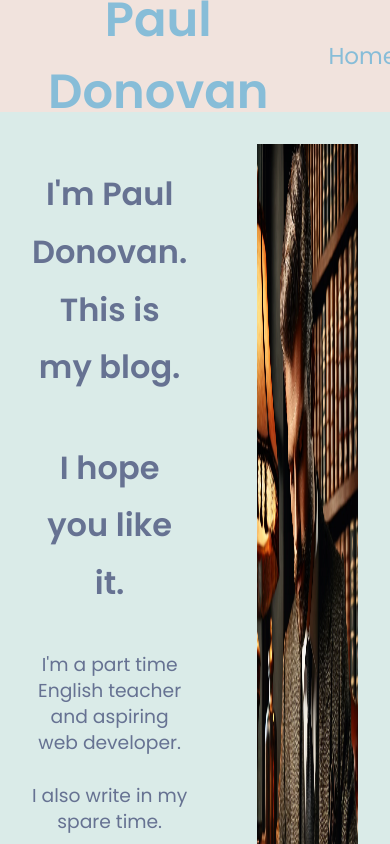
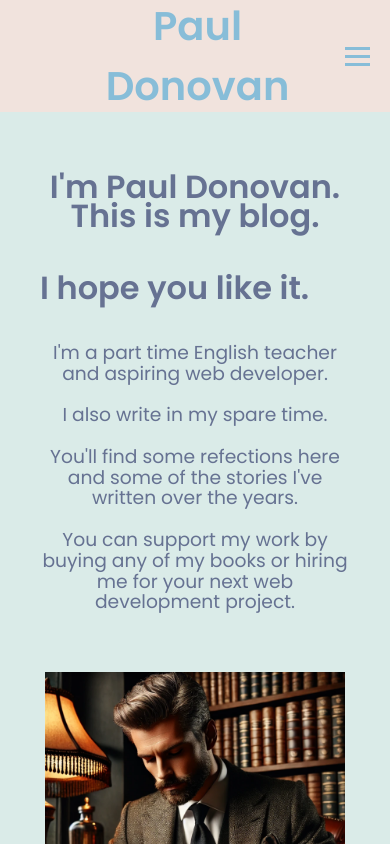
Before and after one commit to paulmatdonovan/pauldonovanblog, a React (Create React App) app: page / in a window 390 px wide. Shown: the top 844 px of the page. Built offline with nearby package versions, Linux system fonts and the light colour scheme.

Commit message:
added some responsive design Home

```diff
--- a/src/Components/Navbar/Navbar.css
+++ b/src/Components/Navbar/Navbar.css
@@ -1,19 +1,20 @@
 .navbar{
-    background:   #f1e3dd;
+    background:#f1e3dd;
     font-family: "Poppins";
     display: flex;
     align-items: center;
     gap: 10px;
     justify-content: space-between;
     max-height: 7em;
+    padding: 0 20px;
     /* width: 100vw; */
 }
 
 .nav-logo h1{
-font-weight: 600;
-padding-left: 1em;
-font-size: 3em;
-color:#87bdd8;
+    font-weight: 600;
+    padding-left: 1em;
+    font-size: 2.5em;
+    color:#87bdd8;
 }
 .nav-menu{
     color:#87bdd8;
@@ -23,11 +24,74 @@ color:#87bdd8;
     gap: 25px;
     justify-content: center;
     padding-right: 1.2em;
+    list-style: none;
+    margin: 0;
+}
+.nav-menu a{
+    text-decoration: none;
+    color:#87bdd8;
+    font-size: 1.2em;
 }
 
+/* more specific than a: hover */
+.nav-menu a:hover {
+    background-color: #b7d7e8;
+    padding: 9px 9px;
+    border-radius: 8px;
+  }
+/* Hamburger menu icon  */
+.hamburger {
+    display: none; /* Hide by default */
+    flex-direction: column;
+    gap: 5px;
+    cursor: pointer;
+  }
+.hamburger .line {
+    width: 25px;
+    height: 3px;
+    background-color: #87bdd8;
+    transition: transform 0.3s ease, opacity 0.3s ease;
+  }
 
+  /* Hamburger menu active state */
+  .hamburger.active .line:nth-child(1) {
+    transform: rotate(45deg) translate(5px, 5px);
+  }
 
-.nav-menu li {
+  .hamburger.active .line:nth-child(2) {
+    opacity: 0;
+  }
+
+  .hamburger.active .line:nth-child(3) {
+    transform: rotate(-45deg) translate(5px, -5px);
+  }
+
+@media (max-width: 768px) {
+    .hamburger {
+      display: flex; /* Show hamburger icon on small screens */
+    }
+    .nav-menu {
+        position: absolute;
+        top: 7em; /* Adjust based on navbar height */
+        right: 0;
+        background-color: #f1e3dd;
+        flex-direction: column;
+        width: 100%;
+        align-items: center;
+        gap: 10px;
+        padding: 20px 0;
+        transform: translateX(100%); /* Hide off-screen by default */
+        transition: transform 0.3s ease-in-out;
+      }
+
+      .nav-menu.active {
+        transform: translateX(0); /* Slide in when active */
+      }
+    }
+
+/* not needed? */
+
+/* .nav-menu li {
     list-style: none;
     cursor: pointer;
     text-decoration: none;
@@ -35,14 +99,4 @@ color:#87bdd8;
 }
 .nav ul li:visited {
     text-decoration: none;
-}
-.nav-menu a{
-    text-decoration: none;
-    color:#87bdd8;
-    font-size: 1.2em;
-}
-a:hover {
-    background-color: #b7d7e8;
-    padding: 9px 9px;
-    border-radius: 8px;
-}
+} */
--- a/src/Components/Navbar/Navbar.jsx
+++ b/src/Components/Navbar/Navbar.jsx
@@ -21,11 +21,11 @@ const Navbar = () => {
 <div className="line"></div>
 
       </div>
-      <ul className='nav-menu'>
-<li><NavLink className="navbar-menu" to="/">Home</NavLink></li>
-<li><NavLink className="navbar-menu" to="/articles">Articles</NavLink></li>
-<li><NavLink className="navbar-menu" to="/products">Products</NavLink></li>
-<li><NavLink className="navbar-menu" to="/contact">Contact</NavLink></li>
+      <ul className={`nav-menu ${isOpen ? 'active' : ''}`}>
+<li><NavLink className="navbar-menu" onClick={toggleMenu} to="/">Home</NavLink></li>
+<li><NavLink className="navbar-menu" to="/articles" onClick={toggleMenu}>Articles</NavLink></li>
+<li><NavLink className="navbar-menu" to="/products" onClick={toggleMenu}>Products</NavLink></li>
+<li><NavLink className="navbar-menu" to="/contact" onClick={toggleMenu}>Contact</NavLink></li>
       </ul>
     </div>
   )
--- a/src/Pages/Home/Home.css
+++ b/src/Pages/Home/Home.css
@@ -3,17 +3,18 @@
     display: flex;
     gap: 1em;
     background: #daebe8;
+    padding: .5em .5em;
 
 }
 .home-left h3{
     font-weight: 400;
-    line-height: 1.4em;
+    line-height: 1.3rem;
     color:#667292;
 }
 
 .home-left h1{
     font-weight: 600;
-    line-height: 1.8em;
+    line-height: 1.8rem;
     color:#667292;
 }
 
@@ -35,5 +36,19 @@
     padding: 2em;
     width: 65%;
     height: auto;
-margin-left: 3em;
+    margin-left: 3em;
 }
+
+@media (max-width: 768px) {
+    .home {
+      display: block; /* Show hamburger icon on small screens */
+      /* padding: .5em .5em; */
+    }
+    .home-right img{
+        padding: .5em .5em;
+        width: 80%;
+        height: auto;
+        margin: 0 auto;
+    }
+
+}
```
